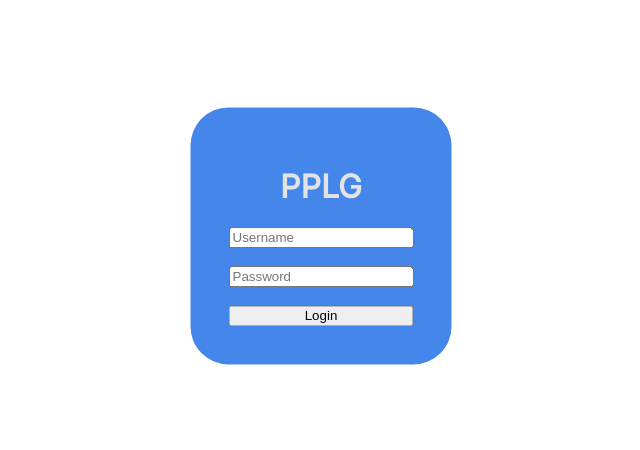
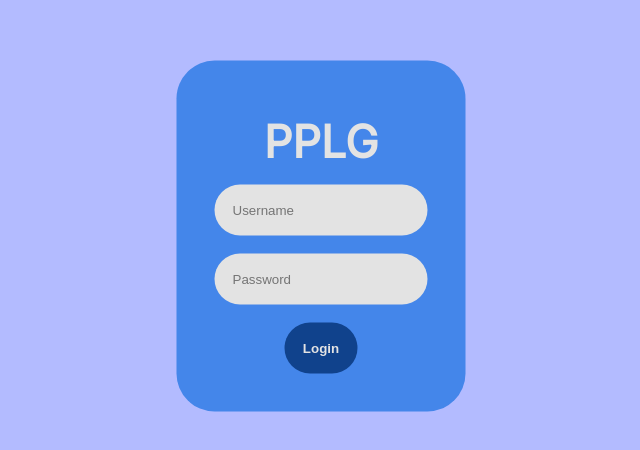
Before and after one commit to fpbismyname/Presensi_PPLG, a React (Vite) app: page / in a window 1280 px wide. Shown: the part 164-614 px from the top of the page, without its empty margins (319-959 px from the left). Built offline with nearby package versions, Linux system fonts and the light colour scheme.

Commit message:
(1.0.5) Updated

```diff
--- a/src/pages/LoginPage.jsx
+++ b/src/pages/LoginPage.jsx
@@ -6,7 +6,7 @@ const LoginPage = () => {
   return(
         <div className="Card">
             <div className="InnerCard">
-            <h1 className="title">PPLG</h1>
+            <h1 className="titleLogin">PPLG</h1>
             <form onSubmit={null} className="Forms">
                 <input placeholder="Username" type="text" id="User"/>
                 <input placeholder="Password" type="password" id="Pass"/>
--- a/src/styles/pages.css
+++ b/src/styles/pages.css
@@ -8,14 +8,21 @@
     --lightblue: #4486EA;
     --selectedblue: #4374BE;
     --darkblue: #10428C;
-    --def30px: calc(1vh + 30px);
+    --res30px: calc(1vh + 30px);
+    --res10px: calc(1vh + 10px);
+    --res12pt: calc(1vh + 12pt);
+    --res24pt: calc(1vh + 24pt);
+    --linear: 0.1s linear;
+    --ease-in: 0.1s ease-in;
+    --ease-out: 0.1s ease-out;
+    --ease-in-out: 0.1s ease-in-out;
 }
 
 /* mainpage */
 :root{
     margin: 0px;
     padding: 0px;
-    background-color:rgb(255, 255, 255);
+    background-color:rgb(179, 187, 255);
     font-family: Inter;
 }
 
@@ -24,8 +31,8 @@
     height: max-content;
     width: max-content;
     background-color: var(--lightblue);
-    border-radius: var(--def30px);
-    padding: var(--def30px);
+    border-radius: var(--res30px);
+    padding: var(--res30px);
     word-wrap: break-word;
     position: absolute;
     transform: translate(-50%, 50%);
@@ -44,10 +51,46 @@
 .Forms{
     display: flex;
     flex-direction: column;
+    align-items: center;
     gap: calc(1vh + 10px);
 }
 
 .titleLogin{
     font-size: calc(1vw + 24pt);
     line-height: 10px;
+    margin: var(--res30px);
 }
+
+#User{
+    background-color: var(--white);
+    padding: var(--res10px);
+    transition: outline var(--ease-in-out);
+    border: none;
+    border-radius: var(--res30px);
+}
+
+#User:focus{
+    outline: solid var(--darkblue) 5px;
+}
+
+#Pass{
+    background-color: var(--white);
+    padding: var(--res10px);
+    transition: outline var(--ease-in-out);
+    border: none;
+    border-radius: var(--res30px);
+}
+
+#Pass:focus{
+    outline: solid var(--darkblue) 5px;
+}
+
+#login{
+    background-color: var(--darkblue);
+    border: none;
+    border-radius: var(--res30px);
+    padding: var(--res10px);
+    color: var(--white);
+    font-weight: 700;
+    width: max-content;
+}
```
